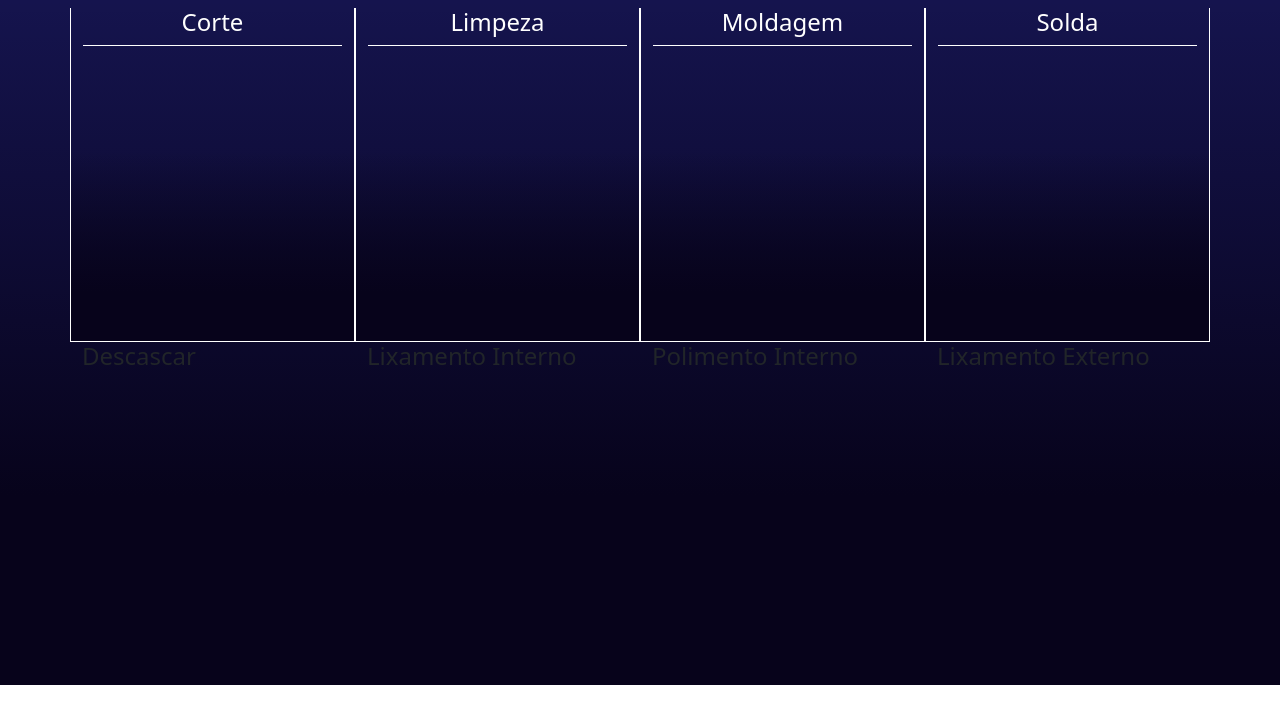
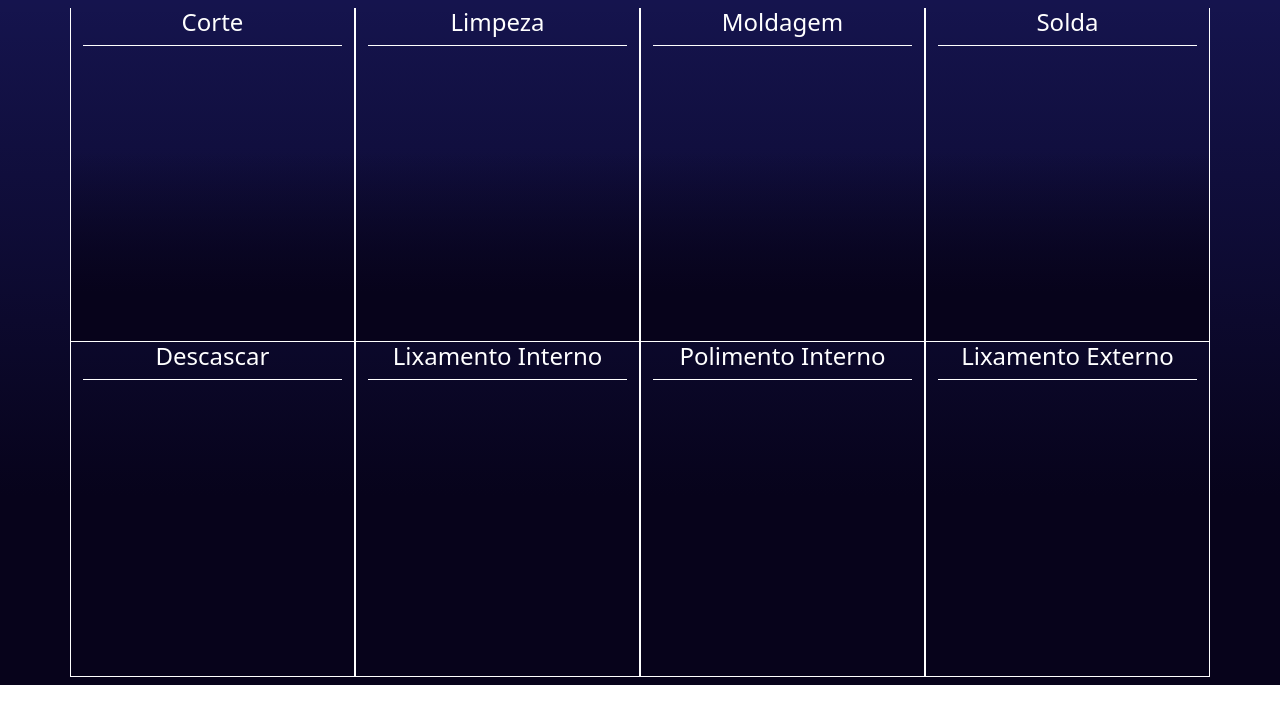
Before and after one commit to KuiK-San/Jornada-2, a Flask app: page / in a window 1280 px wide. Shown: the top 724 px of the page. Run offline with Flask 3, Linux system fonts and the light colour scheme; data that the repository does not hold is empty; some libraries are stand-ins or nearby versions.

Commit message:
eu não lembro o que eu fiz

```diff
--- a/app.py
+++ b/app.py
@@ -1,12 +1,19 @@
-from flask import Flask, render_template, url_for,redirect
+from flask import Flask, render_template, url_for,redirect, jsonify
 from flask_socketio import SocketIO
+import pymongo
+
+client = pymongo.MongoClient('mongodb://localhost:27017')
+db = client['jornadaAprendizagem']
+colecao = db['cards']
+
 
 app = Flask(__name__)
 socketio = SocketIO(app)
 
 @app.route('/', methods = ['GET'])
 def index():
-    return render_template('index.html')
+    cards_list = list(colecao.find())
+    return render_template('index.html', cards=cards_list)
 
 @app.route('/btn', methods=['GET'])
 def btn():
--- a/templates/index.html
+++ b/templates/index.html
@@ -25,21 +25,21 @@
                 </div>
             </div>
             <div class="row" style="height: 334.4px;">
-                <div class="col-3" id="descascar">
-                    <h4>Descascar</h4>
+                <div class="col-3 border border-white border-top-0" id="descascar" style="background: linear-gradient(180deg, rgba(0, 0, 0, 0.00) 43.23%, #07031B 85.42%); ">
+                    <h4 class="text-white text-center pb-2 border-white border-bottom">Descascar</h4>
                 </div>
-                <div class="col-3" id="interno">
-                    <h4>Lixamento Interno</h4>
+                <div class="col-3 border border-white border-top-0" id="lixInt" style="background: linear-gradient(180deg, rgba(0, 0, 0, 0.00) 43.23%, #07031B 85.42%); ">
+                    <h4 class="text-white text-center pb-2 border-white border-bottom">Lixamento Interno</h4>
                 </div>
-                <div class="col-3" id="polInterno">
-                    <h4>Polimento Interno</h4>
+                <div class="col-3 border border-white border-top-0" id="polInt" style="background: linear-gradient(180deg, rgba(0, 0, 0, 0.00) 43.23%, #07031B 85.42%); ">
+                    <h4 class="text-white text-center pb-2 border-white border-bottom">Polimento Interno</h4>
                 </div>
-                <div class="col-3" id="externo">
-                    <h4>Lixamento Externo</h4>
+                <div class="col-3 border border-white border-top-0" id="lixExt" style="background: linear-gradient(180deg, rgba(0, 0, 0, 0.00) 43.23%, #07031B 85.42%); ">
+                    <h4 class="text-white text-center pb-2 border-white border-bottom">Lixamento Externo</h4>
                 </div>
             </div>
         </div>
-    </div>
+        <p class="d-none">{{ cards[0] }}</p>
     <script src="https://cdn.jsdelivr.net/npm/bootstrap@5.3.2/dist/js/bootstrap.bundle.min.js" integrity="sha384-C6RzsynM9kWDrMNeT87bh95OGNyZPhcTNXj1NW7RuBCsyN/o0jlpcV8Qyq46cDfL" crossorigin="anonymous"></script>
     <script src="https://cdnjs.cloudflare.com/ajax/libs/socket.io/4.0.1/socket.io.js"></script>
     <script>
```
